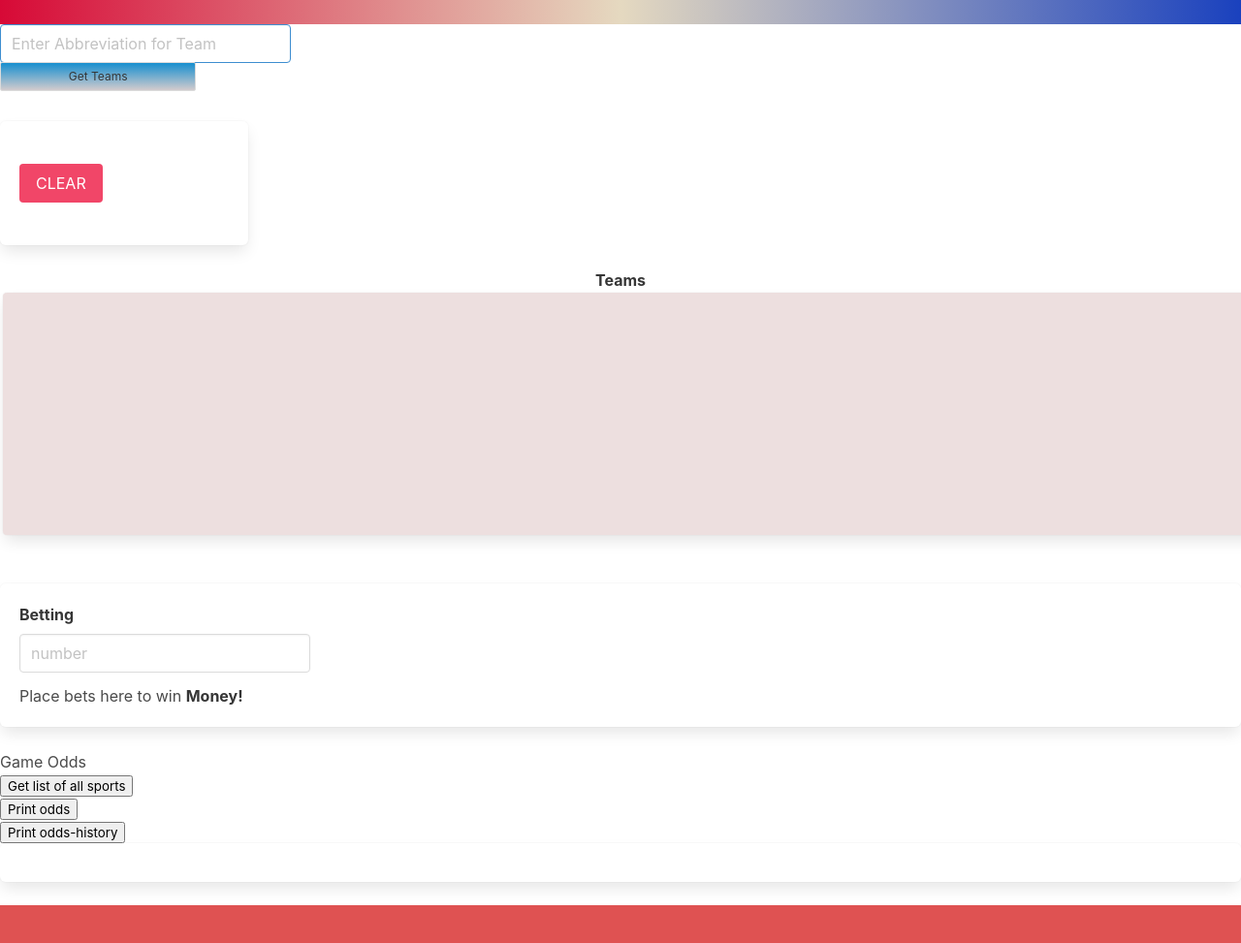
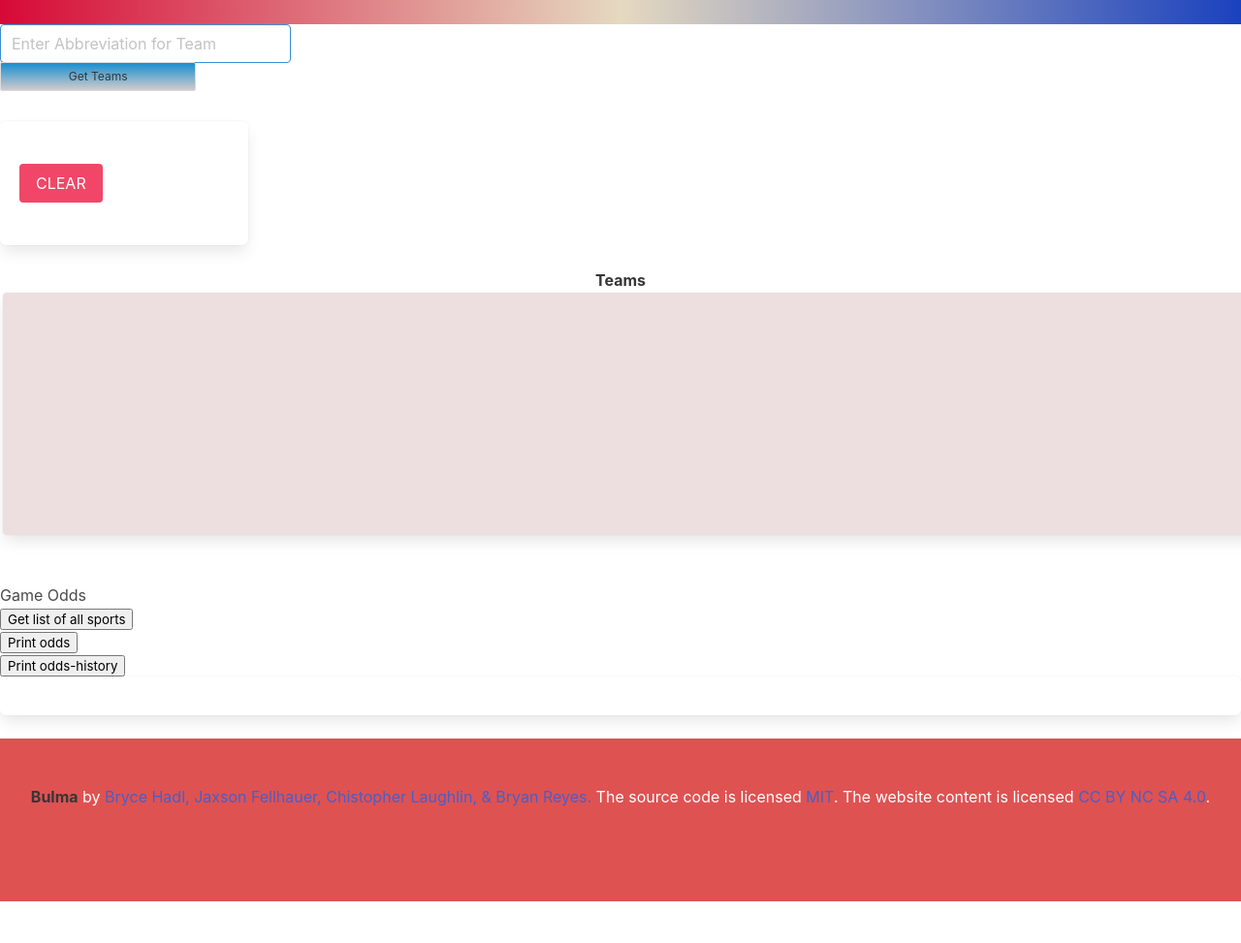
Before and after one commit to brycehadl/Map-stats, a plain HTML site: page index.html in a window 1280 px wide. Shown: the part 125-1098 px from the top of the page at 97% size. After the commit the page ends 1055 px from the top, so only its background shows below. Drawn offline with nearby package versions, Linux system fonts and the light colour scheme.

Commit message:
Removed Betting from index.html

```diff
--- a/index.html
+++ b/index.html
@@ -51,7 +51,7 @@
 </div>
 <!--New Box Column-->
 
-<form class="box flex-wrap: wrap align-items: stretch">
+<!-- <form class="box flex-wrap: wrap align-items: stretch">
   <div class="field">
     <label class="label">Betting</label>
     <div class="control">
@@ -61,7 +61,7 @@
   <div class="block">
     Place bets here to win <strong>Money!</strong>
   </div>
-  </form>
+  </form> -->
   <!-- <div id="data-display" class="box">
 
   </div> -->
```
